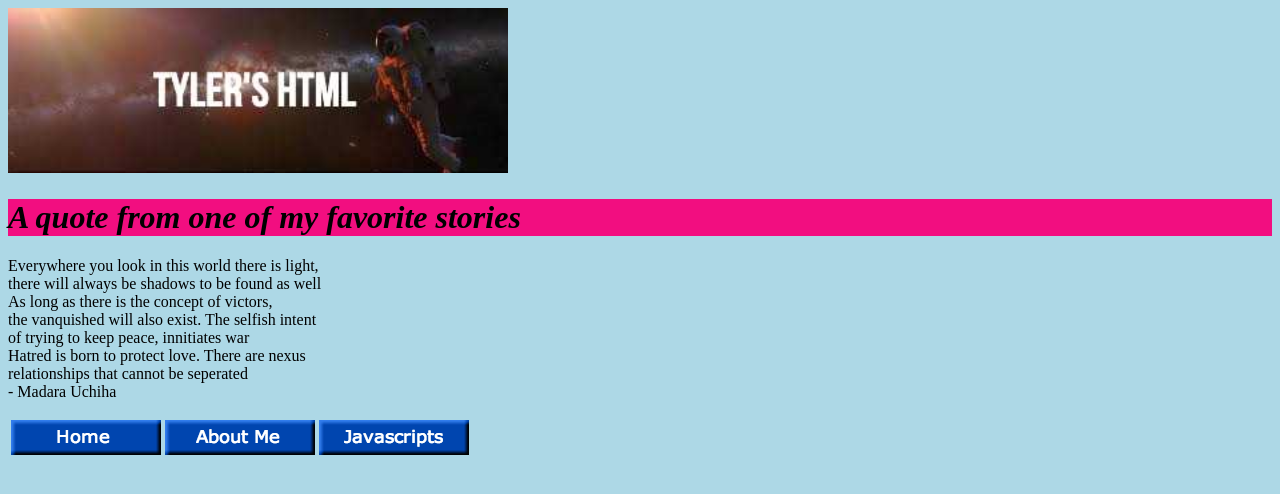
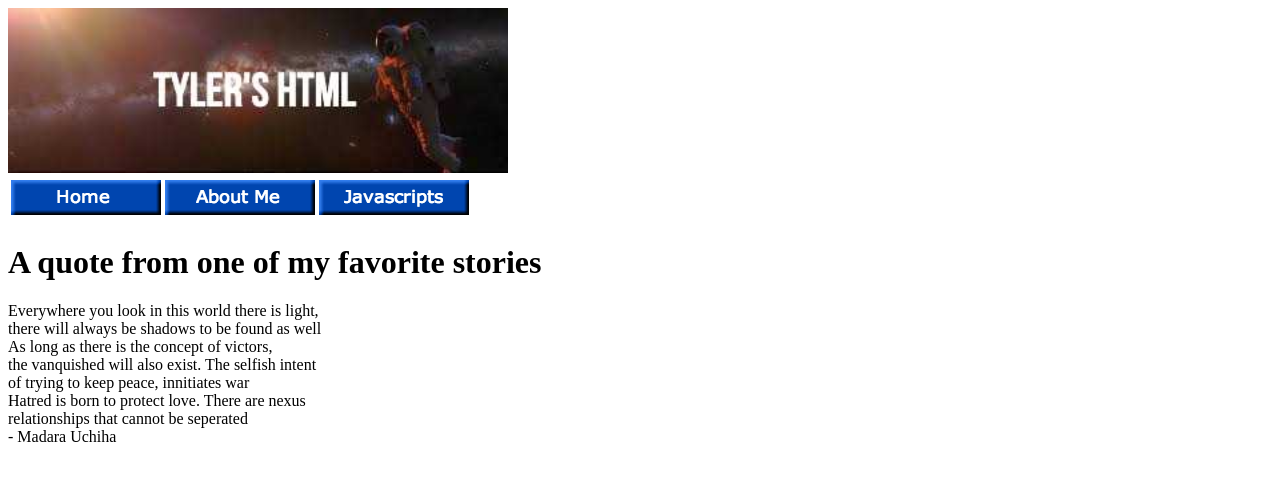
Before and after one commit to tylermcnamara/tylermcnamara.github, a plain HTML site: page firsttake.html in a window 1280 px wide. Drawn offline with Linux system fonts and the light colour scheme.

Commit message:
Update and rename test.html to firsttake.html

```diff
--- a/test.html
+++ b/firsttake.html
@@ -13,13 +13,13 @@
         <table>
             <thead>
                 <tr>
-                    <th><img src="pasted image 0.png"<a href= "https://tylermcnamara.github.io/index.html"> </a></th>
-                    <th><img src="About Me Button.png"<a href= "https://tylermcnamara.github.io/AboutMe.html"> </a> </th>
-                    <th><img src="Javascripts Button.png"<a href= "https://tylermcnamara.github.io/Javascripts.html"> </a> </th>
+                    <th><a href= "https://tylermcnamara.github.io/index.html"> <img src="pasted image 0.png"> </a></th>
+                    <th><a href= "https://tylermcnamara.github.io/AboutMe.html"> <img src="About Me Button.png"> </a></th>
+                    <th><a href= "https://tylermcnamara.github.io/Javascripts.html"> <img src="Javascripts Button.png"> </a></th>
                 </tr>
             </thead>
-
-<h1 id="quote-madara"><em>A quote from one of my favorite stories</em></h1>
+        </table>
+                <h1>A quote from one of my favorite stories</h1>
 
                <p>Everywhere you look in this world there is light,<br>
                there will always be shadows to be found as well<br>
@@ -29,14 +29,5 @@
                 Hatred is born to protect love. There are nexus<br>
                 relationships that cannot be seperated<br>
                 - Madara Uchiha</p>
-
-<style>
-  #quote-madara{
-    background:rgb(242, 14, 128);
-  }
-  body {
-  background-color: lightblue;
-}
-</style>
       </body>
-  </html>
+</html>
```
